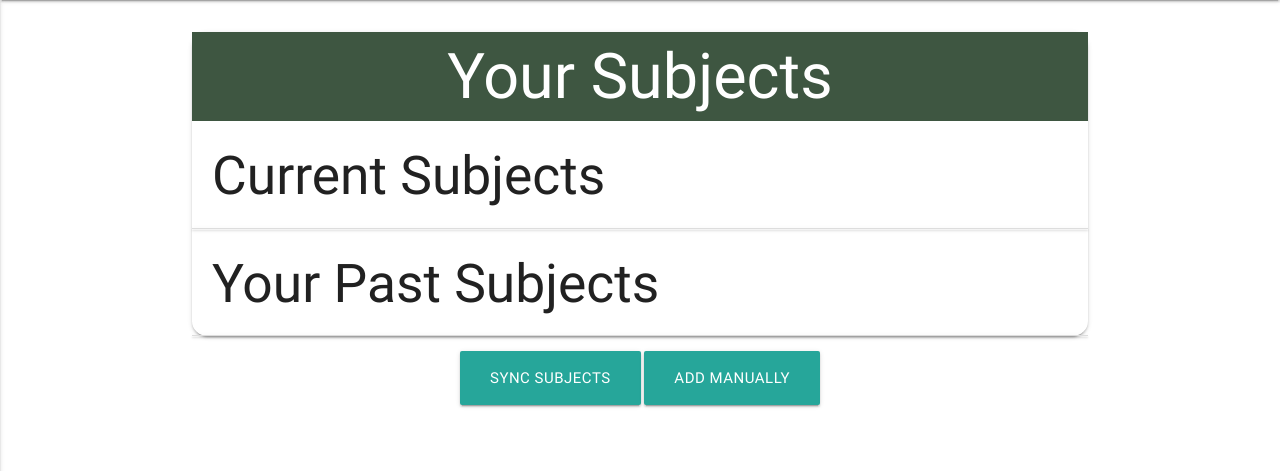
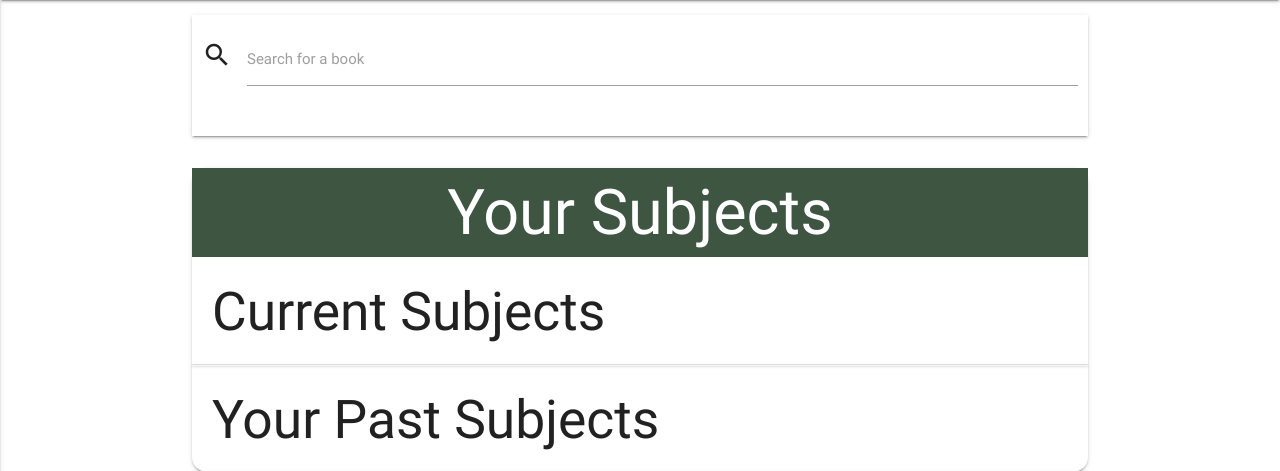
Before and after one commit to pakiKanga/bridger, a Flask app: template templates/subject_list.html in a window 1280 px wide. Shown: the part 64-535 px from the top of the page. Run offline with Flask 2, Linux system fonts and the light colour scheme; the template is opened without the code that fills it, so the values that code supplies are empty; some libraries are stand-ins or nearby versions.

Commit message:
Search bar

```diff
--- a/static/js/locations.js
+++ b/static/js/locations.js
@@ -65,6 +65,15 @@ $(function () {
         "COMP3308": null,
         "INFO3220": null,
         "ELEC1601": null,
+      },
+    });
+
+		 $('input.search').autocomplete({
+      data: {
+        "Dummys Guide to Programming": null,
+        "A Primer to C++": null,
+        "Design Patterns in Making": null,
+        "Memory Management": null
       },
     });
 
--- a/templates/subject_list.html
+++ b/templates/subject_list.html
@@ -3,7 +3,23 @@
 
 {% block content %}
 <main>
+<br>
+<div class="container z-depth-1" style="padding: 10px">
+  <div class="row">
+    <div class="col s12">
+      <div class="row">
+        <div class="input-field col s12">
+          <i class="material-icons prefix">search</i>
+          <input type="text" id="search-input" class="search">
+          <label for="search-input">Search for a book</label>
+        </div>
+      </div>
+    </div>
+  </div>
+
+</div>
 <div class="container rounded z-depth-1">
+
   <div class="darkGreen">
     <h1 class="center padding-top padding-bottom white-text">Your Subjects</h1>
   </div>
```
